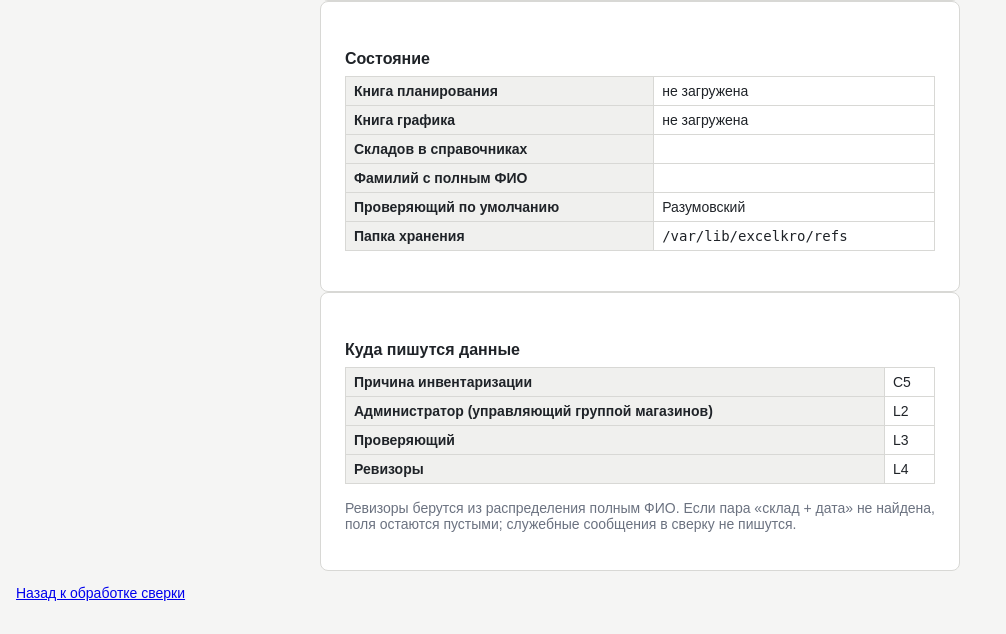
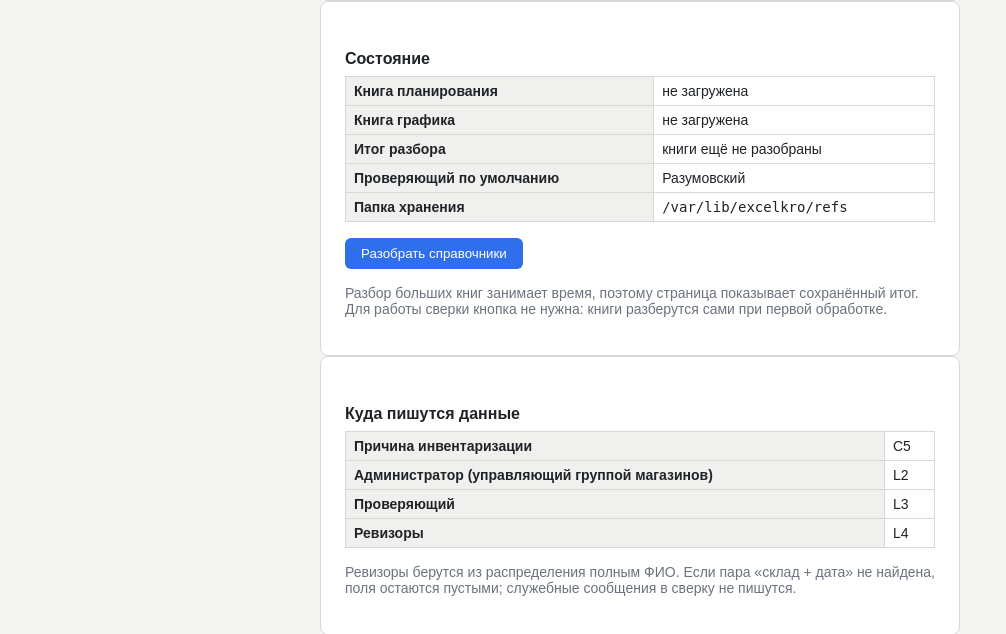
Before and after one commit to lineSence/ExcelKROAutoFormat, a FastAPI app: page /refs in a window 1280 px wide. Shown: the part 395-1029 px from the top of the page, without its empty margins (0-1006 px from the left). Before the commit the page ends 996 px from the top, so only its background shows below. Run offline with FastAPI, Linux system fonts and the light colour scheme.

Commit message:
Страница справочников: кнопка разбора и сохранённые счётчики

```diff
--- a/app/templates/refs.html
+++ b/app/templates/refs.html
@@ -55,12 +55,25 @@
               {% else %}не загружена{% endif %}
             </td>
           </tr>
-          <tr><th>Складов в справочниках</th><td>{{ stores }}</td></tr>
-          <tr><th>Фамилий с полным ФИО</th><td>{{ people }}</td></tr>
+          <tr>
+            <th>Итог разбора</th>
+            <td>
+              {% if state.parsed %}
+                складов {{ state.stores }}, фамилий {{ state.people }} ({{ state.parsed }})
+              {% else %}книги ещё не разобраны{% endif %}
+            </td>
+          </tr>
           <tr><th>Проверяющий по умолчанию</th><td>{{ checker }}</td></tr>
           <tr><th>Папка хранения</th><td><code>{{ local_dir }}</code></td></tr>
         </tbody>
       </table>
+      <form method="post" action="/refs/check">
+        <button type="submit">Разобрать справочники</button>
+      </form>
+      <p class="hint">
+        Разбор больших книг занимает время, поэтому страница показывает сохранённый итог.
+        Для работы сверки кнопка не нужна: книги разберутся сами при первой обработке.
+      </p>
     </section>
 
     <section class="card">
```
